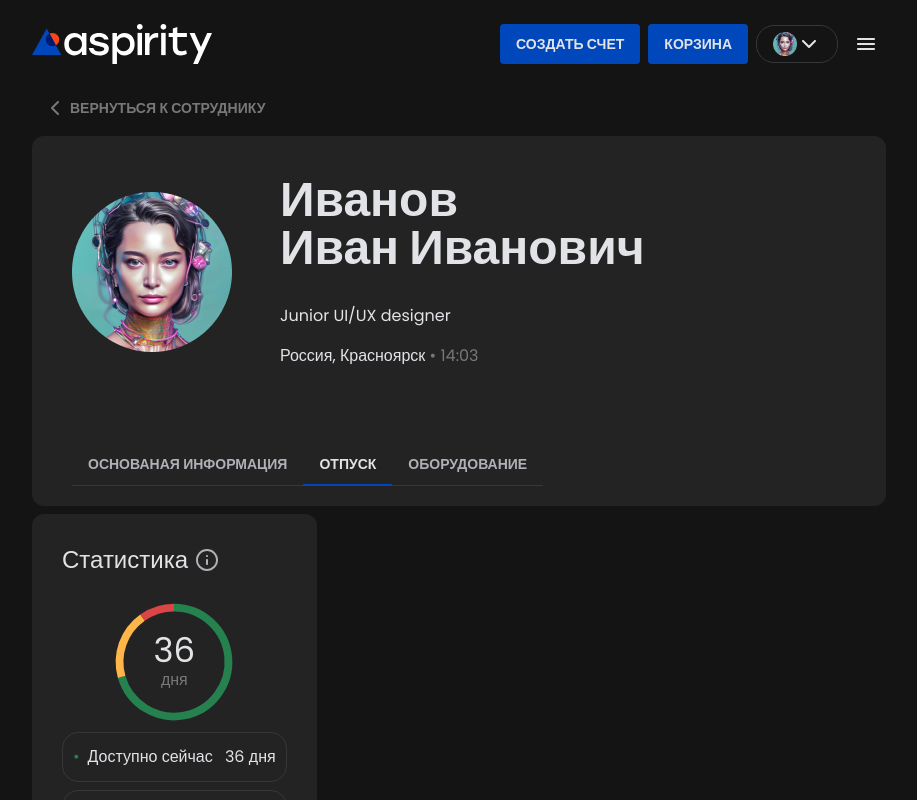
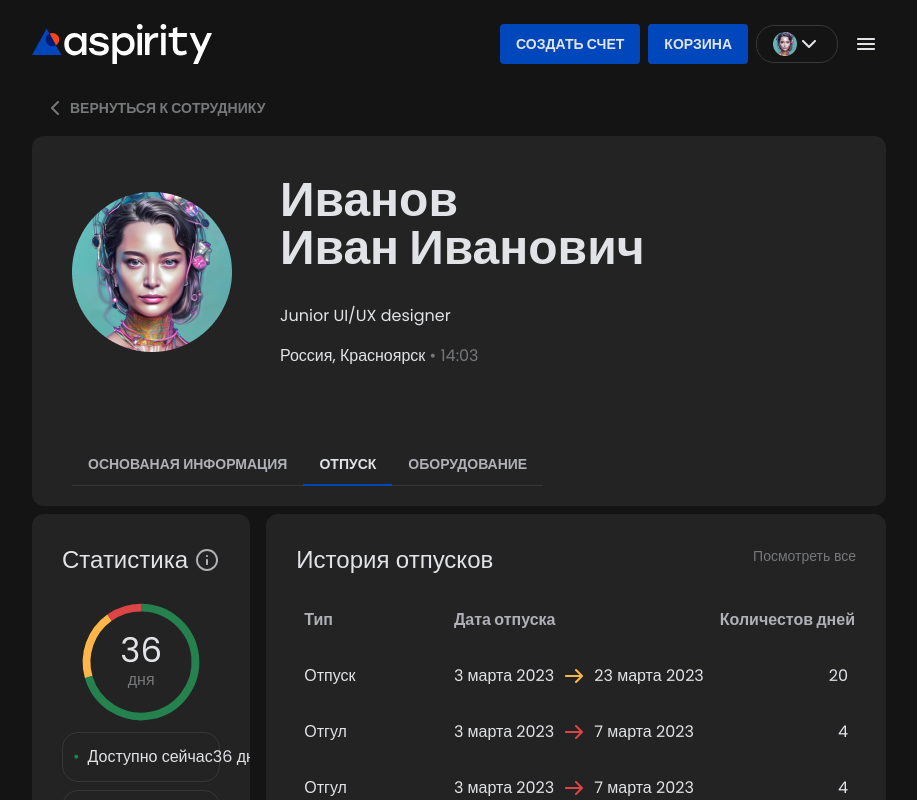
Before and after one commit to AlexJamisone/aspirity, a Next.js app: page / in a window 1280 px wide. Shown: the top 800 px of the page, without its empty margins (181-1098 px from the left). Built offline with nearby package versions, Linux system fonts and the light colour scheme.

Commit message:
make Tabel UI

```diff
--- /dev/null
+++ b/src/app/_ui/Tabel/TabelBody.tsx
@@ -0,0 +1,12 @@
+import { tabelData } from '@/constant/tabelData';
+import TabelStick from './TabelStick';
+
+export default function TabelBody() {
+	return (
+		<tbody className=" text-base text-primary-txt">
+			{tabelData.map((stick) => (
+				<TabelStick key={stick.id} stick={stick} />
+			))}
+		</tbody>
+	);
+}
--- /dev/null
+++ b/src/app/_ui/Tabel/TabelHeader.tsx
@@ -0,0 +1,17 @@
+export default function TabelHeader() {
+	return (
+		<thead className="text-nowrap text-left text-base text-secondary-txt">
+			<tr>
+				<th scope="col" className="py-4 pl-2">
+					Тип
+				</th>
+				<th scope="col" className="py-4 pl-2">
+					Дата отпуска
+				</th>
+				<th scope="col" className="py-4 pl-2 text-right">
+					Количестов дней
+				</th>
+			</tr>
+		</thead>
+	);
+}
--- /dev/null
+++ b/src/app/_ui/Tabel/TabelStick.tsx
@@ -0,0 +1,30 @@
+import ArrowRight from '@/components/icons/ArrowRight';
+import Text from '@/components/Text';
+import type { TabelSticSchema } from '@/constant/tabelData';
+import { formatDate } from '@/utils';
+
+export default function TabelStick({
+	stick: { days, to, from, type },
+}: {
+	stick: TabelSticSchema;
+}) {
+	return (
+		<tr>
+			<td className="w-1/3 px-2 py-4">
+				{type === 'timeoff' ? 'Отгул' : 'Отпуск'}
+			</td>
+			<td className="flex gap-2 px-2 py-4">
+				<Text as="span" className="text-nowrap">
+					{formatDate(from)}
+				</Text>
+				<ArrowRight
+					className={`${type === 'timeoff' ? 'fill-static-red' : 'fill-static-orange'}`}
+				/>
+				<Text as="span" className="text-nowrap">
+					{formatDate(to)}
+				</Text>
+			</td>
+			<td className="w-1/6 px-2 py-4 text-right">{days.toString()}</td>
+		</tr>
+	);
+}
--- /dev/null
+++ b/src/app/_ui/Tabel/index.tsx
@@ -0,0 +1,11 @@
+import TabelBody from './TabelBody';
+import TabelHeader from './TabelHeader';
+
+export default function Tabel() {
+	return (
+		<table className="w-full ">
+			<TabelHeader />
+			<TabelBody />
+		</table>
+	);
+}
--- /dev/null
+++ b/src/app/_ui/TabelProfile.tsx
@@ -0,0 +1,22 @@
+import Card from '@/components/Card';
+import Tabel from './Tabel';
+import Text from '@/components/Text';
+import Link from 'next/link';
+
+export default function TabelProfile() {
+	return (
+		<Card className="flex w-full flex-col gap-4 p-[30px]">
+			<div className="flex justify-between">
+				<Text as="h5" variant="h5">
+					История отпусков
+				</Text>
+				<Link href="/all">
+					<Text variant="subtitle2" className="text-tertiary-txt ">
+						Посмотреть все
+					</Text>
+				</Link>
+			</div>
+			<Tabel />
+		</Card>
+	);
+}
--- a/src/app/page.tsx
+++ b/src/app/page.tsx
@@ -3,6 +3,7 @@ import Layout from './_ui/Layout';
 import Arrow from '@/components/icons/Arrow';
 import UserProfile from './_ui/UserProfile';
 import StaticProfile from './_ui/StaticProfile';
+import TabelProfile from './_ui/TabelProfile';
 
 export default function Home() {
 	return (
@@ -12,7 +13,10 @@ export default function Home() {
 				Вернуться к сотруднику
 			</Button>
 			<UserProfile />
-			<StaticProfile />
+			<div className="flex gap-4">
+				<StaticProfile />
+				<TabelProfile />
+			</div>
 		</Layout>
 	);
 }
--- a/src/components/icons/Arrow.tsx
+++ b/src/components/icons/Arrow.tsx
@@ -1,4 +1,5 @@
-import { twMerge } from 'tailwind-merge';
+import { cn } from '@/utils';
+
 export default function Arrow({ className }: { className?: string }) {
 	return (
 		<svg
@@ -6,7 +7,7 @@ export default function Arrow({ className }: { className?: string }) {
 			height="8"
 			viewBox="0 0 14 8"
 			xmlns="http://www.w3.org/2000/svg"
-			className={twMerge('h-2 w-3.5', className)}
+			className={cn('h-2 w-3.5', className)}
 		>
 			<path d="M0.292893 0.292893C0.683417 -0.0976311 1.31658 -0.0976311 1.70711 0.292893L7 5.58579L12.2929 0.292893C12.6834 -0.0976311 13.3166 -0.0976311 13.7071 0.292893C14.0976 0.683417 14.0976 1.31658 13.7071 1.70711L7.70711 7.70711C7.31658 8.09763 6.68342 8.09763 6.29289 7.70711L0.292893 1.70711C-0.0976311 1.31658 -0.0976311 0.683417 0.292893 0.292893Z" />
 		</svg>
--- /dev/null
+++ b/src/components/icons/ArrowRight.tsx
@@ -0,0 +1,20 @@
+import type { SVGProps } from 'react';
+
+export default function ArrowRight({ ...props }: SVGProps<SVGSVGElement>) {
+	return (
+		<svg
+			width="24"
+			height="24"
+			viewBox="0 0 24 24"
+			fill="none"
+			xmlns="http://www.w3.org/2000/svg"
+			{...props}
+		>
+			<path
+				fillRule="evenodd"
+				clipRule="evenodd"
+				d="M13.2929 5.29289C13.6834 4.90237 14.3166 4.90237 14.7071 5.29289L20.7071 11.2929C21.0976 11.6834 21.0976 12.3166 20.7071 12.7071L14.7071 18.7071C14.3166 19.0976 13.6834 19.0976 13.2929 18.7071C12.9024 18.3166 12.9024 17.6834 13.2929 17.2929L17.5858 13H4C3.44772 13 3 12.5523 3 12C3 11.4477 3.44772 11 4 11H17.5858L13.2929 6.70711C12.9024 6.31658 12.9024 5.68342 13.2929 5.29289Z"
+			/>
+		</svg>
+	);
+}
--- /dev/null
+++ b/src/constant/tabelData.ts
@@ -0,0 +1,47 @@
+import { v4 as uuid } from 'uuid';
+
+export type TabelSticSchema = {
+	id: string;
+	type: 'vacation' | 'timeoff';
+	from: Date;
+	to: Date;
+	days: number;
+};
+
+export const tabelData: TabelSticSchema[] = [
+	{
+		id: uuid(),
+		type: 'vacation',
+		from: new Date(2023, 2, 3),
+		to: new Date(2023, 2, 23),
+		days: 20,
+	},
+	{
+		id: uuid(),
+		type: 'timeoff',
+		from: new Date(2023, 2, 3),
+		to: new Date(2023, 2, 7),
+		days: 4,
+	},
+	{
+		id: uuid(),
+		type: 'timeoff',
+		from: new Date(2023, 2, 3),
+		to: new Date(2023, 2, 7),
+		days: 4,
+	},
+	{
+		id: uuid(),
+		type: 'timeoff',
+		from: new Date(2023, 2, 3),
+		to: new Date(2023, 2, 7),
+		days: 4,
+	},
+	{
+		id: uuid(),
+		type: 'timeoff',
+		from: new Date(2023, 2, 3),
+		to: new Date(2023, 2, 7),
+		days: 4,
+	},
+];
--- a/src/utils.ts
+++ b/src/utils.ts
@@ -7,3 +7,12 @@ export function absoluteUrl(path: string) {
 export function cn(...inputs: ClassValue[]) {
 	return twMerge(clsx(inputs));
 }
+
+export function formatDate(date: Date) {
+	const option: Intl.DateTimeFormatOptions = {
+		year: 'numeric',
+		month: 'long',
+		day: 'numeric',
+	};
+	return date.toLocaleDateString('ru-RU', option).replace('г.', '');
+}
```
